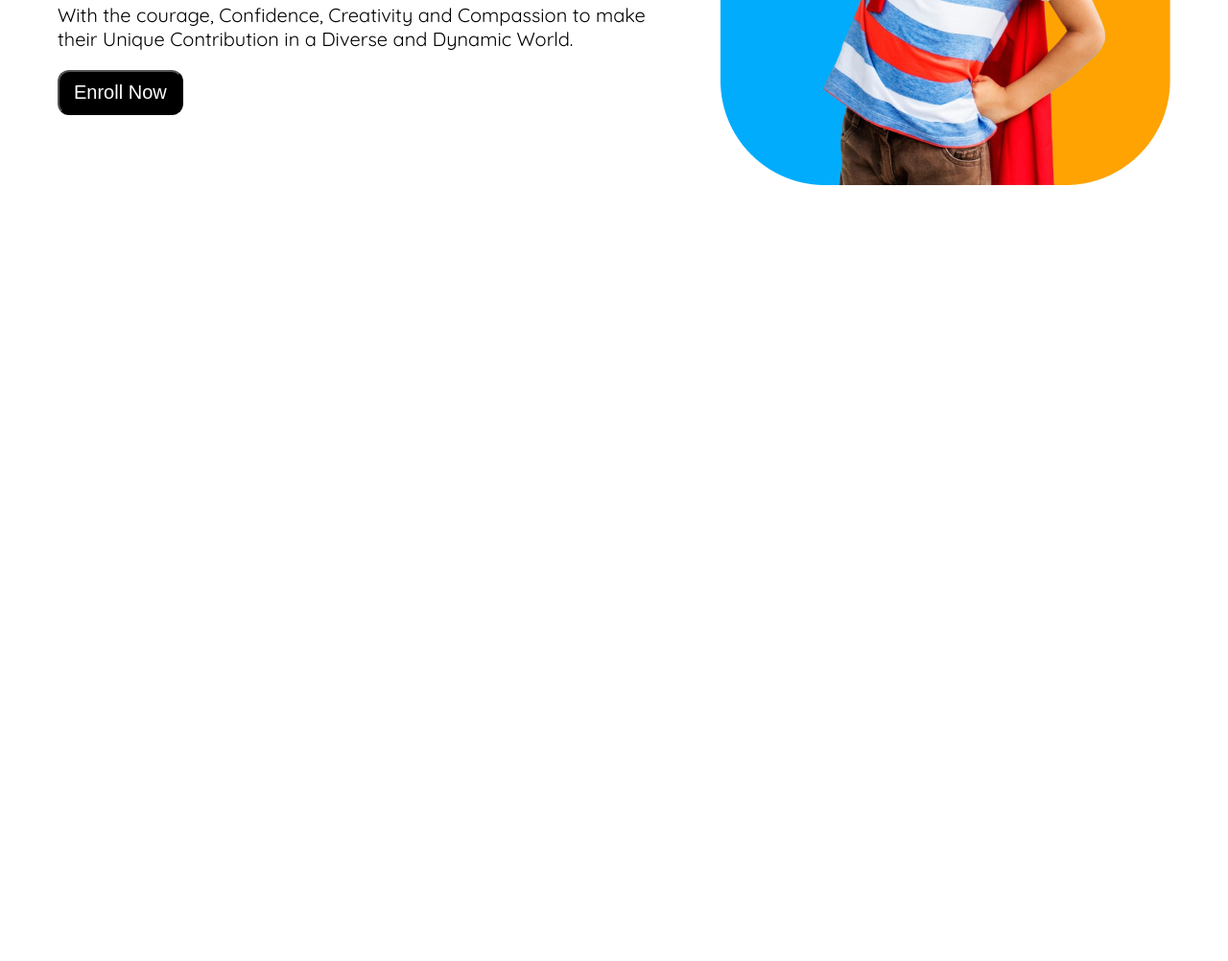
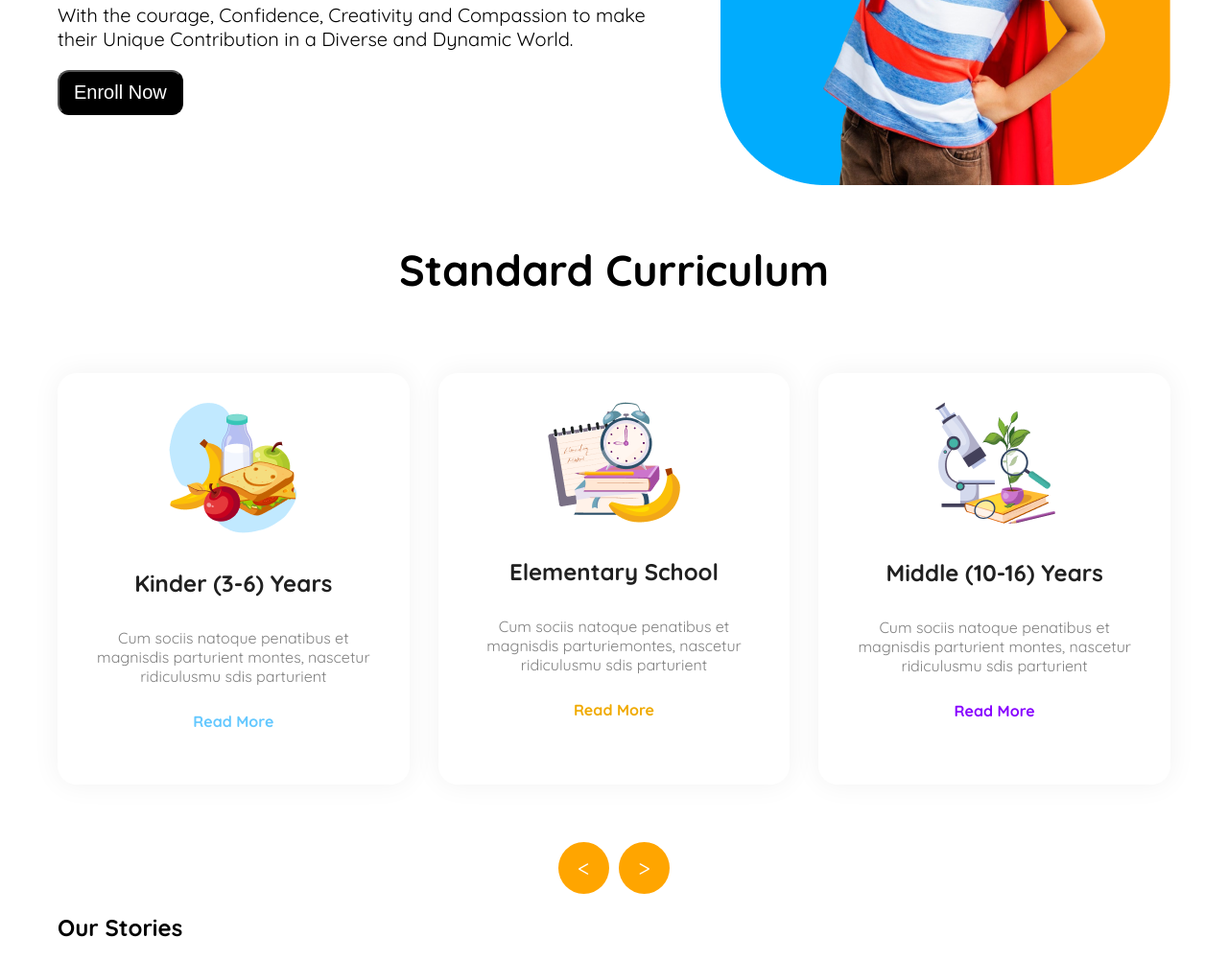
Before and after one commit to akkasali-dev/assignment-2, a plain HTML site: page index.html in a window 1280 px wide. Shown: the part 494-1496 px from the top of the page at 96% size. Before the commit the page ends 800 px from the top, so only its background shows below. Drawn offline with Linux system fonts and the light colour scheme.

Commit message:
added standard commit

```diff
--- a/index.html
+++ b/index.html
@@ -35,7 +35,49 @@
         </div>
     </header>
     <main>
+        <section class="standard">
+            <h1 class="standard-title">Standard Curriculum</h1>
+            <div class="card-container">
+                <div class="card">
+                    <img src="assets/kinder.png" alt="">
+                    <h4 class="card-title">Kinder (3-6) Years</h4>
+                    <p class="card-description">Cum sociis natoque penatibus et magnisdis parturient montes, nascetur ridiculusmu sdis parturient</p>
+                    <h5 class="card-sub-title color">Read More</h5>
+                </div>
+                <div class="card">
+                    <img src="assets/elementary.png" alt="">
+                    <h4 class="card-title">Elementary School</h4>
+                    <p class="card-description">Cum sociis natoque penatibus et magnisdis parturiemontes, nascetur ridiculusmu sdis parturient</p>
+                    <h5 class="card-sub-title color2">Read More</h5>
+                </div>
+                <div class="card">
+                    <img src="assets/middle.png" alt="">
+                    <h4 class="card-title">Middle (10-16) Years</h4>
+                    <p class="card-description">Cum sociis natoque penatibus et magnisdis parturient montes, nascetur ridiculusmu sdis parturient</p>
+                    <h5 class="card-sub-title color3">Read More</h5>
+                </div>
 
+            </div>
+            <div class="comand">
+                <div class="comand-title">
+                    &lt
+                </div>
+                <div class="comand-title">
+                    &gt
+                </div>
+            </div>
+        </section>
+
+        <section>
+            <div class="our">
+                <h1 class="our-title">Our Stories</h1>
+                <div class="our-container">
+                    <div class="content">
+
+                    </div>
+                </div>
+            </div>
+        </section>
     </main>
     <footer>
 
--- a/styles/index.css
+++ b/styles/index.css
@@ -9,6 +9,10 @@
 }
   /* shared styles */
   header{
+    max-width: 1160px;
+    margin: auto;
+  }
+  main > section{
     max-width: 1160px;
     margin: auto;
   }
@@ -34,6 +38,15 @@
   background-color: black;
   padding: 10px 15px;
   border-radius: 12px;
+}
+.color{
+  color: #64C8FF;
+}
+.color2{
+  color: #F0AA00;
+}
+.color3{
+  color: #8700FF;
 }
 
 /* nav related styles */
@@ -83,7 +96,54 @@
   font-size: 1.25rem;
   color: black;
 }
+.comand{
+  display: flex;
+  justify-content: center;
+  align-items: center;
+  gap: 10px;
+  margin-top: 60px;
 
+}
+.comand-title{
+  font-size: 1.5rem;
+  background-color: orange;
+  color: white;
+  border-radius: 50%;
+  padding: 12px 20px;
+}
+/* standard section styles */
+.standard-title{
+  font-size: 2.8rem;
+  font-weight: 700px;
+  color: #000000;
+  text-align: center;
+  margin: 60px 0 80px 0;
+}
+.card-container{
+  display: grid;
+  grid-template-columns: repeat(3, 1fr);
+  gap: 30px;
+}
+.card{
+  box-shadow: 0 0 28px 1px rgba(0, 0, 0, 0.05);
+  border-radius: 20px;
+  padding: 30px;
+  text-align: center;
+}
+.card-title{
+  font-size: 1.5rem;
+  font-weight: 700px;
+  color: #202020;
+}
+.card-description{
+  font-size: 1rem;
+  font-weight: 500px;
+  color: #808080;
+}
+.card-sub-title{
+  font-size: 1rem;
+  font-weight: 700px;
+}
   /* media query */
 @media screen and (max-width:576px){
   .brand, .nav-links, .btn{
```
